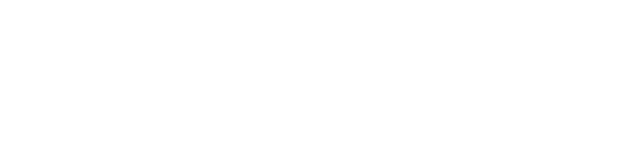
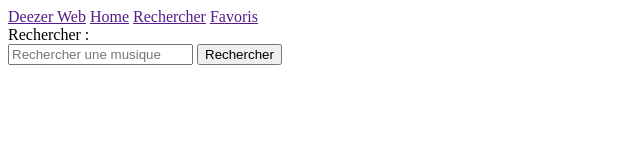
Before and after one commit to T-M-N/projet1TaniaNaidu, a website: page recherche.html in a window 1280 px wide. Shown: the whole page, without its empty margins (0-640 px from the left). Drawn offline with Linux system fonts and the light colour scheme.

Commit message:
création dossier et fichier

```diff
--- a/recherche.html
+++ b/recherche.html
@@ -0,0 +1,25 @@
+<!DOCTYPE html>
+<html lang="fr">
+<head>
+<meta charset="utf-8">
+<title>Rechercher votre musique</title>
+<link href="/media/examples/link-element-example.css" rel="./css/style.css">
+</head>
+<body>
+    <header>
+        <nav>
+            <a href="">Deezer Web</a>
+            <a href="">Home</a>
+            <a href="">Rechercher</a>
+            <a href="">Favoris</a>
+        </nav>
+    </header>
+
+    <form id="FormulaireRecherche">
+        <label for="recherche">Rechercher : </label><br>
+        <input class="champsRecherche" type="text" id="recherche" placeholder="Rechercher une musique">
+
+        <button type="submit" class="bouton1">Rechercher</button>
+    </form>
+</body>
+</html>
```
Also changed, not shown: index.html (+0 -2 lines), css/style.css (added).
